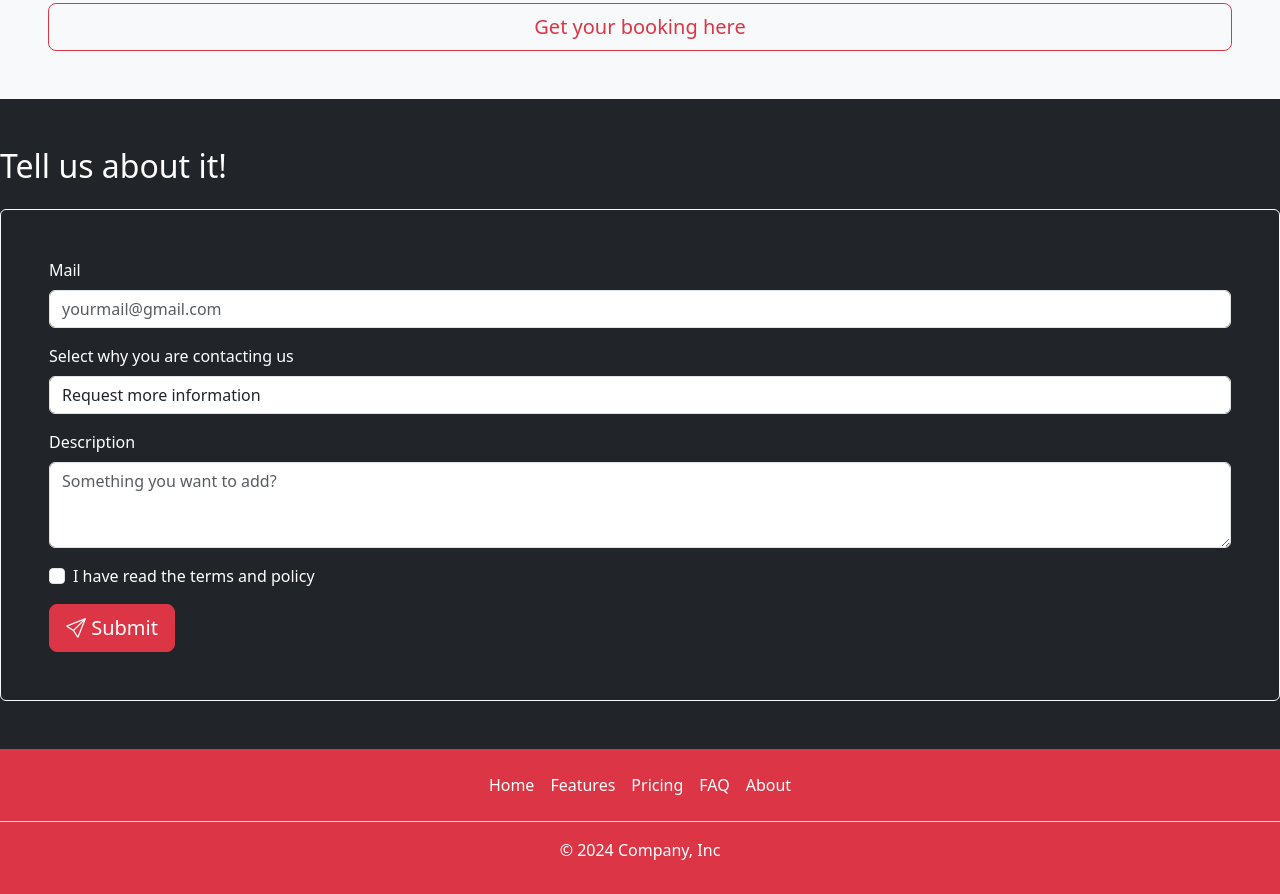
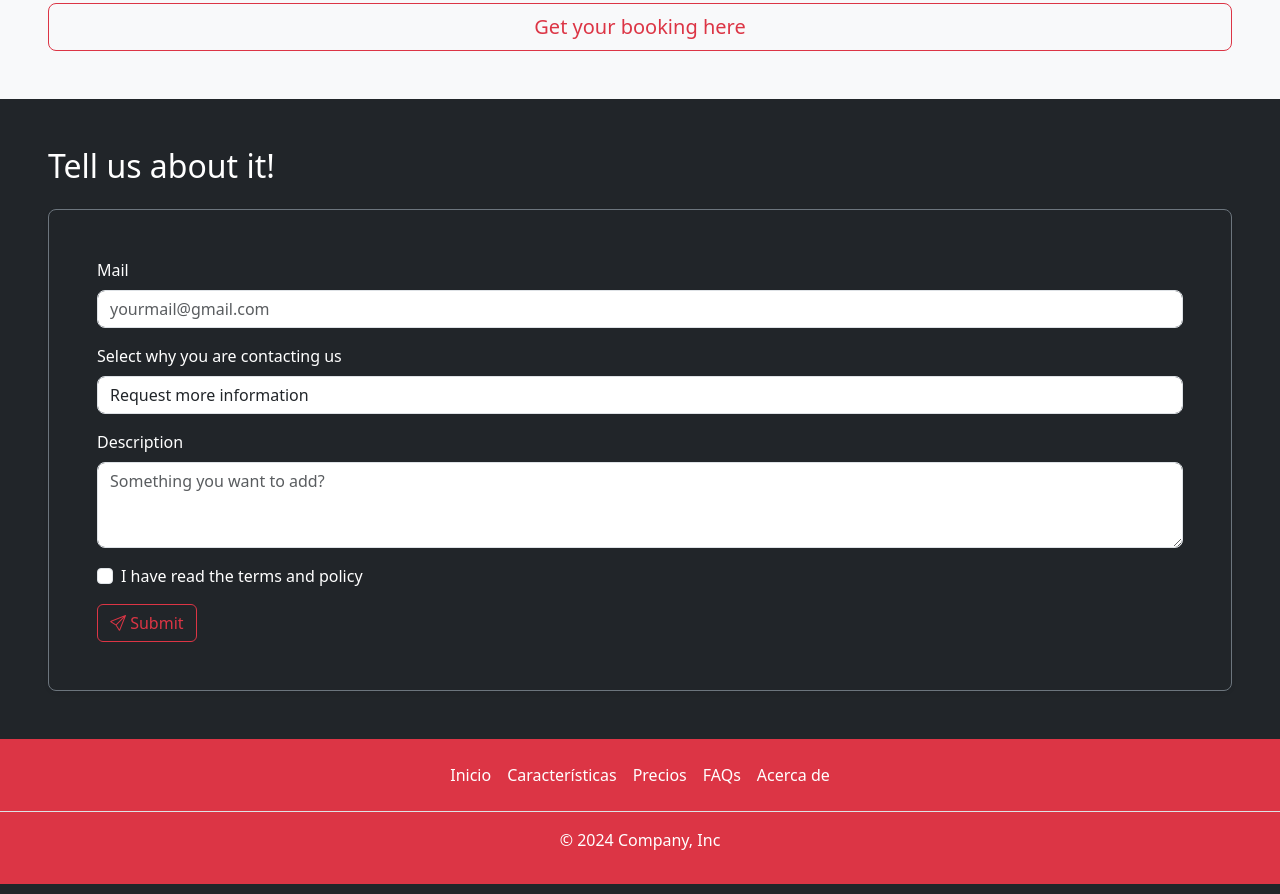
Before and after one commit to annacano0/M09-BoostrapWebEvents, a plain HTML site: page index.html in a window 1280 px wide. Shown: the part 1101-1995 px from the top of the page. Drawn offline with nearby package versions, Linux system fonts and the light colour scheme.

Commit message:
add: improvements to form, remove coments

```diff
--- a/index.html
+++ b/index.html
@@ -52,25 +52,26 @@
         <button type="button" class="btn btn-outline-danger btn-lg btn-block w-100">Get your booking here</button>
     </section>
 
-    <section class="my-5 px-6">
+    <section class="my-5 px-5">
         <h2>Tell us about it!</h2>
-        <form class="border border-light rounded mt-4 p-5"> <!-- Aumentado el padding de p-4 a p-5 -->
+        <form class="border border-secondary shadow-sm rounded-3 mt-4 p-5 text-white">
             <div class="mb-3">
                 <label for="email" class="form-label">Mail</label>
-                <input type="email" class="form-control" id="email" placeholder="yourmail@gmail.com">
+                <input type="email" class="form-control rounded-3" id="email" placeholder="yourmail@gmail.com">
             </div>
 
             <div class="mb-3">
                 <label for="name" class="form-label">Select why you are contacting us</label>
-                <select class="form-control">
+                <select class="form-control rounded-3">
                     <option>Request more information</option>
                     <option>I want to report an issue</option>
                     <option>Others</option>
                 </select>
             </div>
+
             <div class="mb-3">
                 <label for="description" class="form-label">Description</label>
-                <textarea class="form-control" id="exampleFormControlTextarea1" rows="3"
+                <textarea class="form-control rounded-3" id="exampleFormControlTextarea1" rows="3"
                     placeholder="Something you want to add?"></textarea>
             </div>
 
@@ -79,24 +80,24 @@
                 <label for="check" class="form-check-label">I have read the terms and policy</label>
             </div>
 
-            <div class="text-start"> <!-- Alineado correctamente a la izquierda -->
-                <button type="submit" class="btn btn-lg btn-danger">
+            <div class="text-start">
+                <button type="submit" class="btn btn-outline-danger btn-md">
                     <i class="bi bi-send"></i> Submit
                 </button>
             </div>
         </form>
     </section>
+
     <footer class="py-3 my-4 mb-0 bg-danger text-white">
         <ul class="nav justify-content-center border-bottom pb-3 mb-3">
-            <li class="nav-item"><a href="#" class="nav-link px-2 text-white">Home</a></li>
-            <li class="nav-item"><a href="#" class="nav-link px-2 text-white">Features</a></li>
-            <li class="nav-item"><a href="#" class="nav-link px-2 text-white">Pricing</a></li>
-            <li class="nav-item"><a href="#" class="nav-link px-2 text-white">FAQ</a></li>
-            <li class="nav-item"><a href="#" class="nav-link px-2 text-white">About</a></li>
+            <li class="nav-item"><a href="#" class="nav-link px-2 text-white">Inicio</a></li>
+            <li class="nav-item"><a href="#" class="nav-link px-2 text-white">Características</a></li>
+            <li class="nav-item"><a href="#" class="nav-link px-2 text-white">Precios</a></li>
+            <li class="nav-item"><a href="#" class="nav-link px-2 text-white">FAQs</a></li>
+            <li class="nav-item"><a href="#" class="nav-link px-2 text-white">Acerca de</a></li>
         </ul>
         <p class="text-center text-white">© 2024 Company, Inc</p>
     </footer>
-
 </body>
 
 </html>
```
